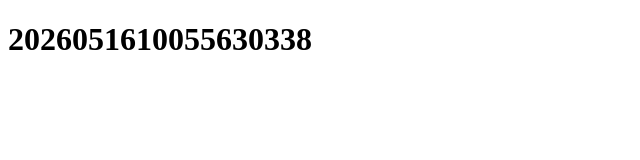
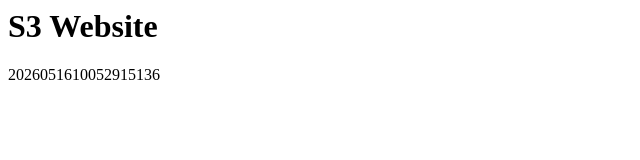
Before and after one commit to CryptoGu1/cmtr-ub7188uk-bucket-CI_CD_Pipeline, a plain HTML site: page index.html in a window 1280 px wide. Shown: the whole page, without its empty margins (0-640 px from the left). Drawn offline with Linux system fonts and the light colour scheme.

Commit message:
Add index.html

```diff
--- a/index.html
+++ b/index.html
@@ -1,11 +1,9 @@
-<!DOCTYPE html>
-<html lang="en">
-<head>
-  <meta charset="UTF-8">
-  <meta name="viewport" content="width=device-width, initial-scale=1.0">
-  <title>Static Website</title>
-</head>
-<body>
-  <h1>2026051610055630338</h1>
-</body>
+<html>
+  <head>
+    <title>S3 Website</title>
+  </head>
+  <body>
+    <h1>S3 Website</h1>
+    <p>2026051610052915136</p>
+  </body>
 </html>
```
